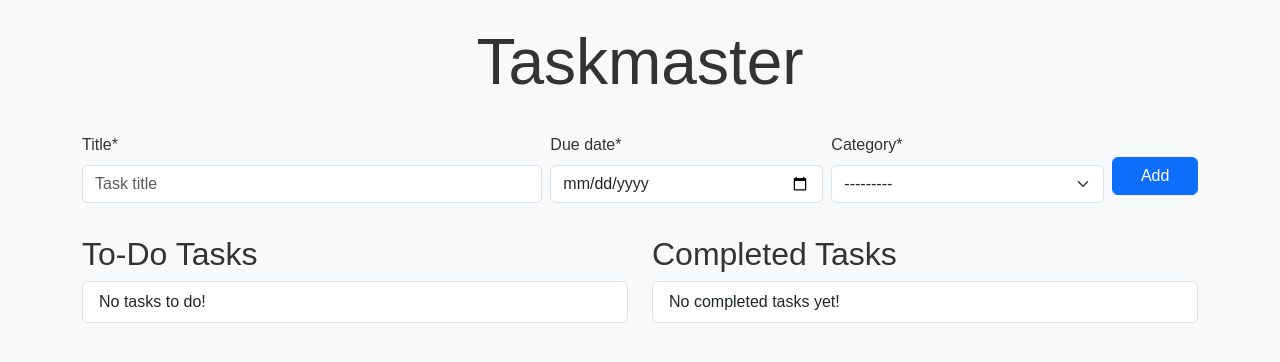
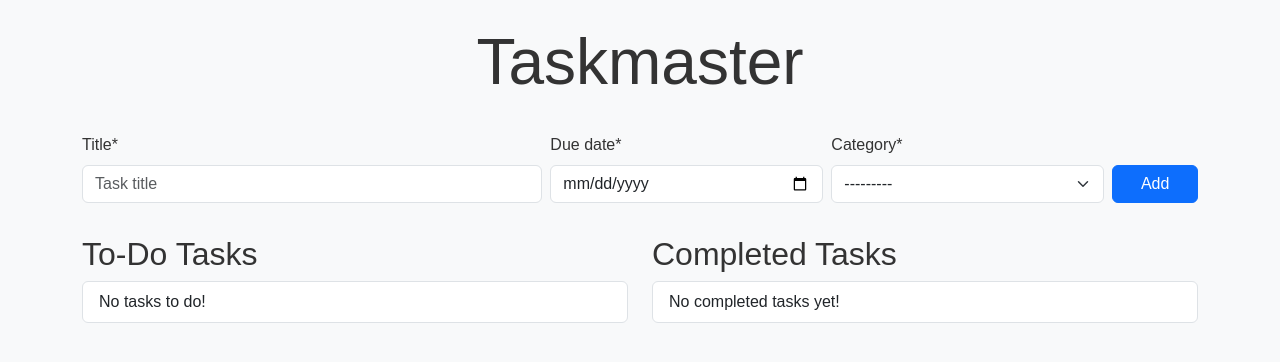
Before and after one commit to denmurray10/Taskmaster, a Django app: page / in a window 1280 px wide. Shown: the top 362 px of the page. Run offline with Django 4.2, Linux system fonts and the light colour scheme; data that the repository does not hold is empty; some libraries are stand-ins or nearby versions; some web fonts are replaced.

Commit message:
Adjust button styling for task addition form to improve layout

```diff
--- a/tasks/templates/tasks/index.html
+++ b/tasks/templates/tasks/index.html
@@ -44,7 +44,7 @@
                             {{ form.category|as_crispy_field }}
                         </div>
                         <div class="col-md-1">
-                            <button class="btn btn-primary w-100" type="submit">
+                            <button class="btn btn-primary w-100" type="submit" style="margin-top: 17px;">
                                 Add
                             </button>
                         </div>
```
